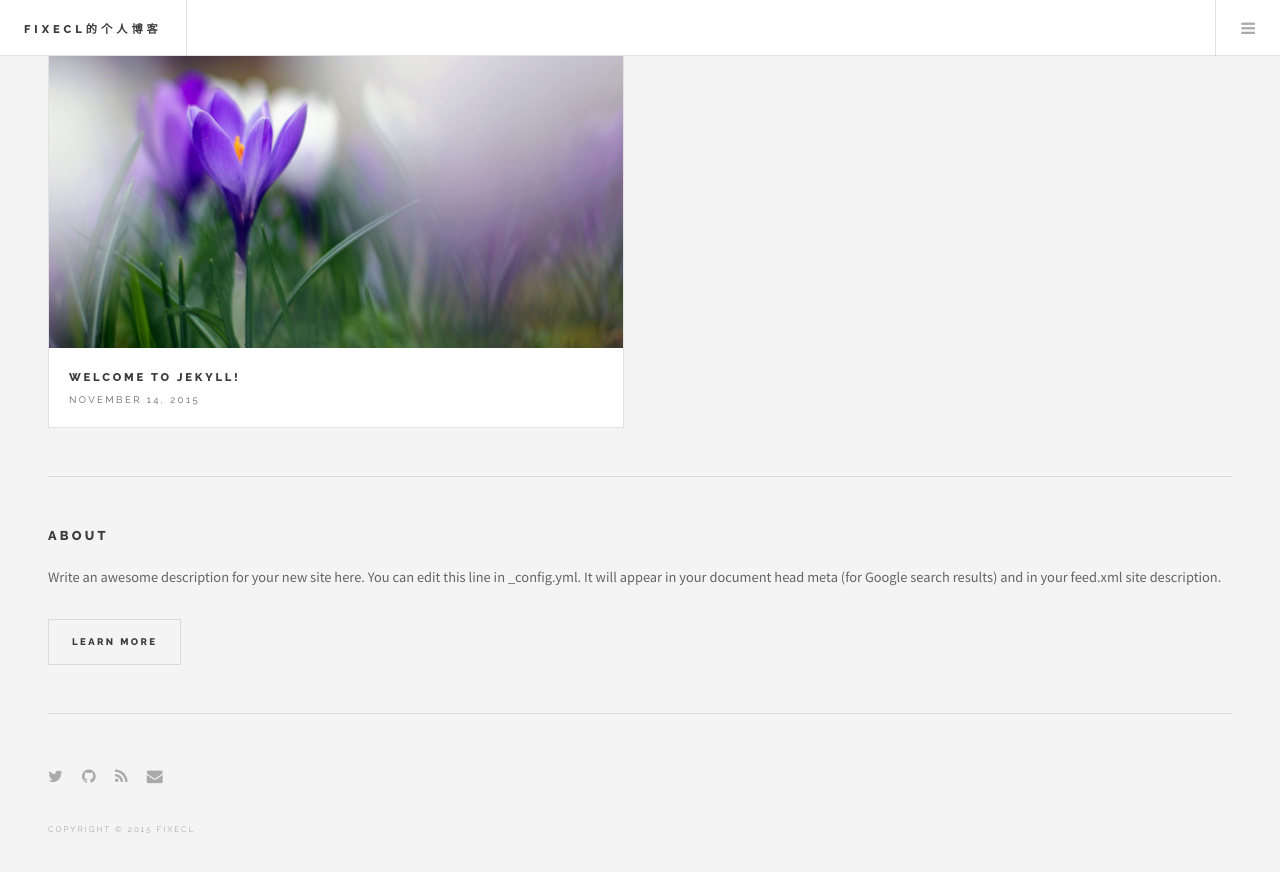
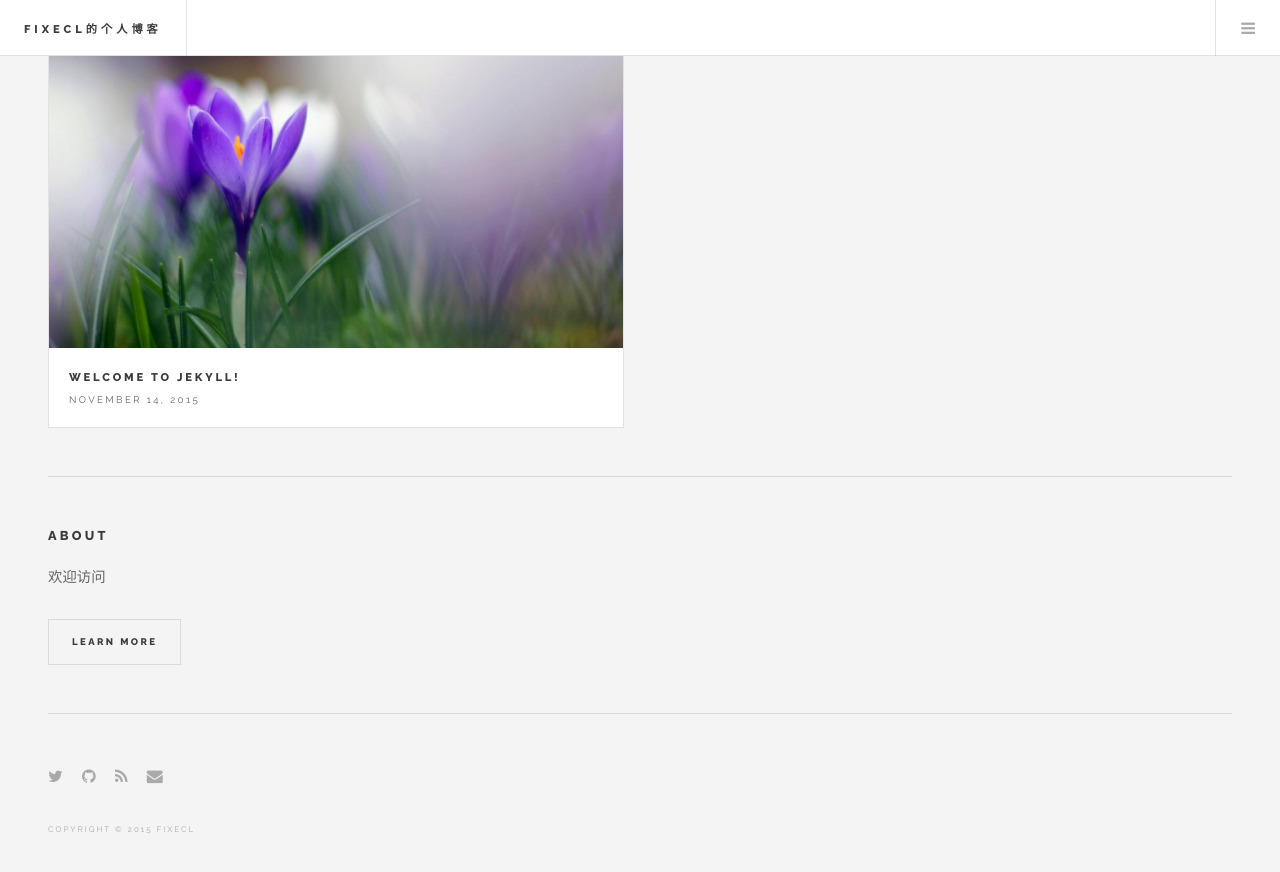
Before and after one commit to fixecl/fixecl.github.io, a Jekyll site: the page built from index.html, in a window 1280 px wide and 900 px high, scrolled down 1578 px. Shown: the top 872 px of the window. Built offline with Jekyll 4.4.1, drawn with Linux system fonts in a browser that asks for light colours; the list of posts is cut into pages by our own code.

Commit message:
Update _config.yml

```diff
--- a/_config.yml
+++ b/_config.yml
@@ -2,9 +2,7 @@
 title: Fixecl的个人博客
 email: fixecl@hotmail.com
 description: > # this means to ignore newlines until "baseurl:"
-  Write an awesome description for your new site here. You can edit this
-  line in _config.yml. It will appear in your document head meta (for
-  Google search results) and in your feed.xml site description.
+  欢迎访问
 baseurl: "" # the subpath of your site, e.g. /blog/
 url: "http://fixecl.github.io" # the base hostname & protocol for your site
 twitter_username: ff
```
